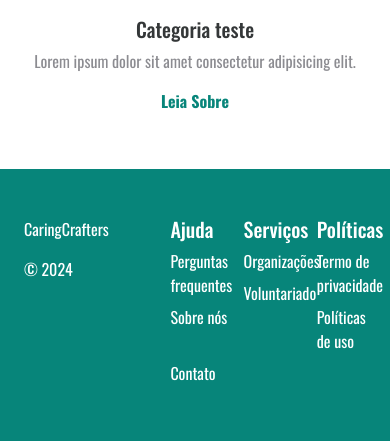
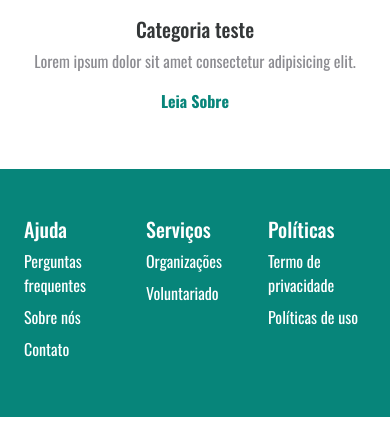
Before and after one commit to carloshobmeier/CaringCrafters, a PHP site: page / in a window 390 px wide. Shown: the part 2264-2705 px from the top of the page. After the commit the page ends 2681 px from the top, so only its background shows below. Run offline with PHP 8.4, Linux system fonts and the light colour scheme; some web fonts are replaced.

Commit message:
Made footer responsive

```diff
--- a/src/components/footer.php
+++ b/src/components/footer.php
@@ -1,13 +1,13 @@
 <div class="foot">
-  <footer class="row row-cols-5 py-5  container">
-    <div class="col">
+  <footer class="row row-cols py-5 container">
+    <div class="col filler-column">
       <a href="/" class="color-white d-flex align-items-center mb-3 text-decoration-none">
         CaringCrafters
       </a>
       <p class="">© 2024</p>
     </div>
     <!-- Espaco em branco, não apagar -->
-    <div class="col"></div>
+    <div class="col filler-column"></div>
     <div class="col">
       <h5>Ajuda</h5>
       <ul class="nav flex-column">
--- a/style/index.css
+++ b/style/index.css
@@ -5,7 +5,7 @@
   }
 
   .main-banner-img {
-    display: contents;
+    display: none;
   }
 }
 
--- a/style/setup.css
+++ b/style/setup.css
@@ -6,6 +6,12 @@
   .navbar-setup {
     padding: 10px 2rem;
     flex-direction: column;
+  }
+}
+
+@media (width <= 460px) {
+  .filler-column {
+    display: none;
   }
 }
 
```
